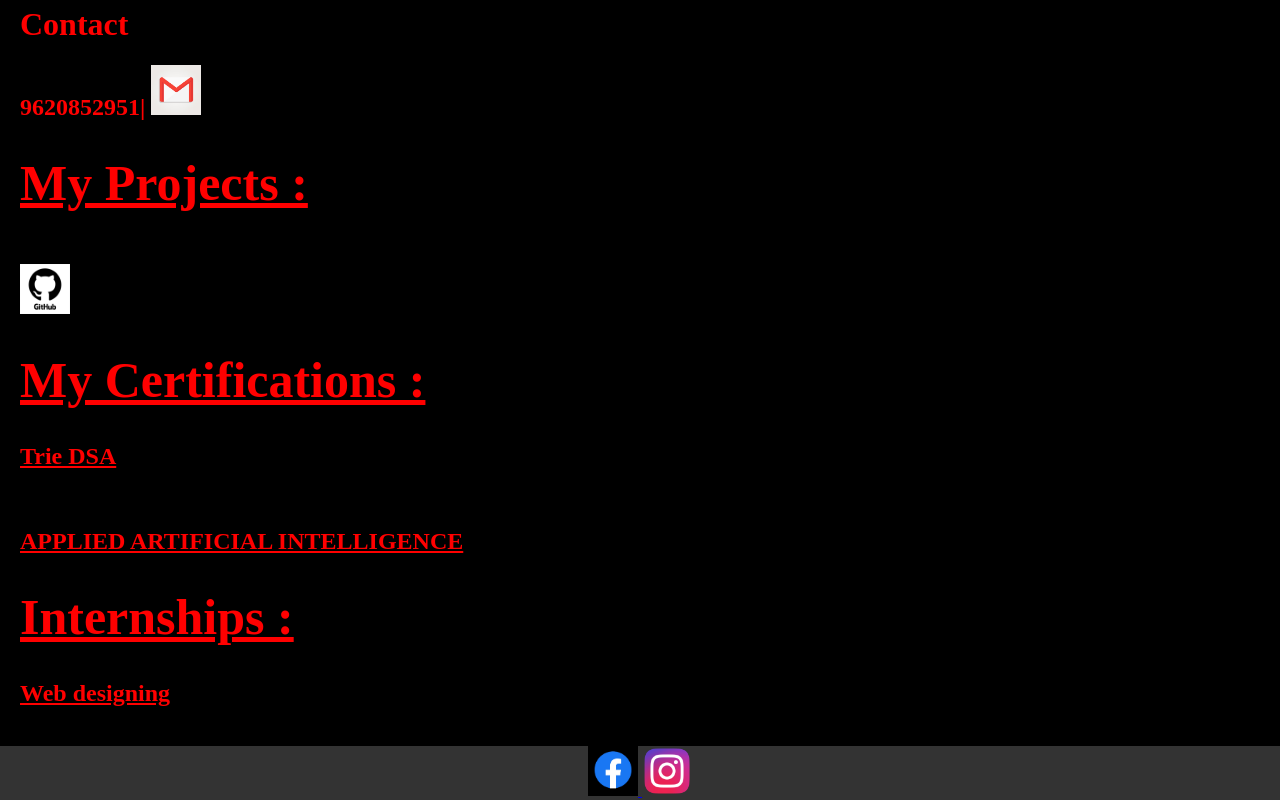
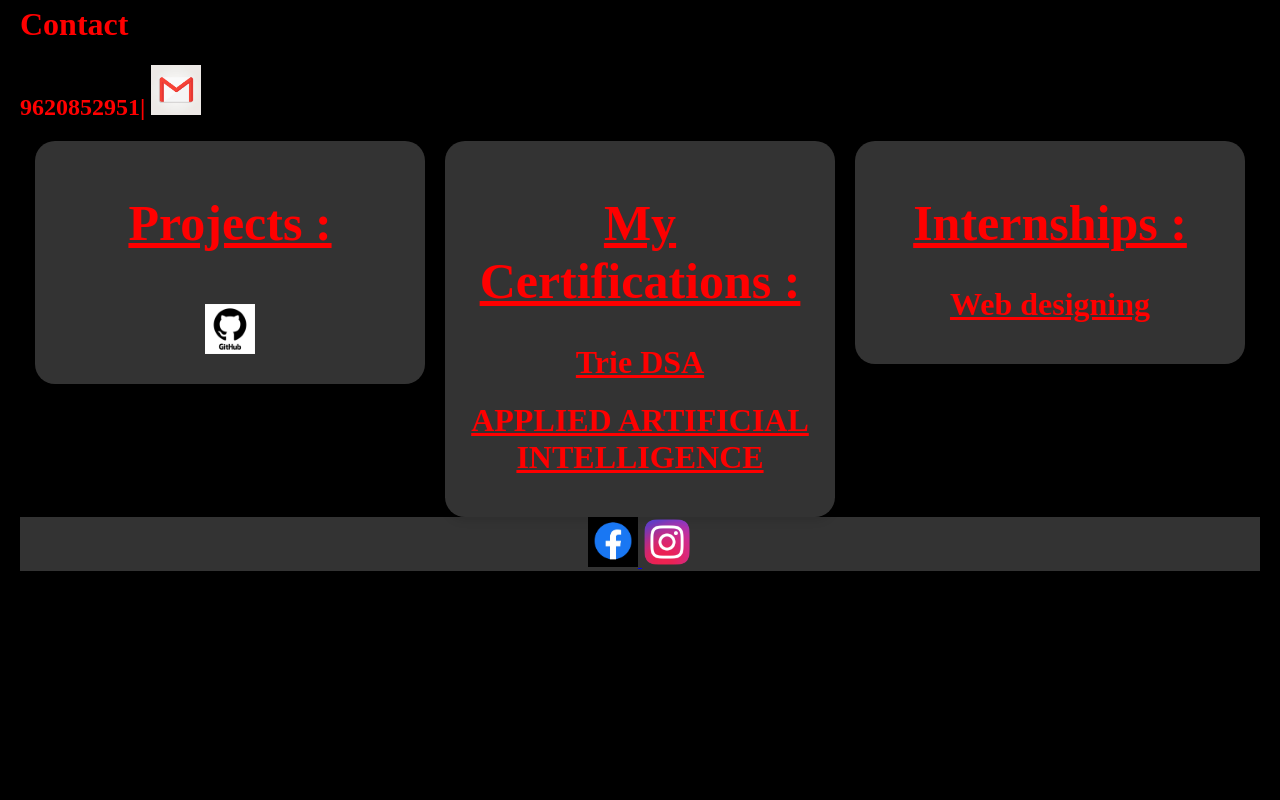
Before and after one commit to lucifer2835w/dclcssclass1st, a plain HTML site: page index.html in a window 1280 px wide. Shown: the part 1027-1827 px from the top of the page. After the commit the page ends 1618 px from the top, so only its background shows below. Drawn offline with Linux system fonts and the light colour scheme.

Commit message:
Update index.html

```diff
--- a/index.html
+++ b/index.html
@@ -16,9 +16,7 @@
         <a href="#home">Home</a>
         <a href="#about">About</a>
         <a href="#contact">Contact</a>
-        <a href="#project">projects</a>
-        <a href="#certificates">certifications</a>
-        <a href="#intership">internships</a>
+        <a href="#More">More</a>
     </div>
     <div style="padding:20px;">
         <h1 class="port" id="home">Vinayak M Menon</h1>
@@ -44,19 +42,22 @@
         <h1 style="color: red;" id="contact">Contact</h1>
         <h2 style="color: red;">9620852951| <a href="vmmenon07@gmail.com" target="_blank"><img
                     src="https://raw.githubusercontent.com/lucifer2835w/dclcssclass1st/main/set-social-media-business-icons_155083-584.jpg" width="50" height="50"></a></h2>
-            <h1 class="h1" id="project">my projects : </h1><br>
+        <div class="container">
+            <div class="card">
+        <h1  class="h1" id="More"> Projects : </h1><br>
             <a href="https://github.com/lucifer2835w" target="_blank"><img
-                        src="https://raw.githubusercontent.com/lucifer2835w/dclcssclass1st/main/git%20logo.jpg" width="50" height="50"></a>
+                        src="https://raw.githubusercontent.com/lucifer2835w/dclcssclass1st/main/git%20logo.jpg" width="50" height="50"></a></h1></div>
+    <div class="card"> <h1 class="h1" id="More">My certifications :</h1>
+    <h1><a style="color: red;"href="https://raw.githubusercontent.com/lucifer2835w/dclcssclass1st/main/trie%20dsa%20certificate.pdf"
+            target="_blank">Trie DSA</a></h1>
+    <h1><a style="color: red;"
+            href="https://raw.githubusercontent.com/lucifer2835w/dclcssclass1st/main/aap%20certificate.pdf"
+            target="_blank">APPLIED ARTIFICIAL INTELLIGENCE</a></h1></div>
 
-    <h1 class="h1" id="certificates">My certifications :</h1>
-    <h2><a style="color: red;"href="https://raw.githubusercontent.com/lucifer2835w/dclcssclass1st/main/trie%20dsa%20certificate.pdf"
-            target="_blank">Trie DSA</a></h2><br>
-    <h2><a style="color: red;"
-            href="https://raw.githubusercontent.com/lucifer2835w/dclcssclass1st/main/aap%20certificate.pdf"
-            target="_blank">APPLIED ARTIFICIAL INTELLIGENCE</a></h2>
-    <h1 class="h1" id="intership">Internships :</h1>
-    <h2><a style="color:red;"href="https://raw.githubusercontent.com/lucifer2835w/dclcssclass1st/main/intership.pdf">Web designing</a></h2>
-    </div>
+    <div class="card">
+    <h1 class="h1" id="More">Internships :</h1>
+    <h1><a style="color:red;"href="https://raw.githubusercontent.com/lucifer2835w/dclcssclass1st/main/intership.pdf">Web designing</a></h1>
+    </div></div>
     <div class="socialbar">
         <a href="https://www.facebook.com/BommanahalliKNSS/" target="_blank"><img src="https://raw.githubusercontent.com/lucifer2835w/dclcssclass1st/main/fb.jpg" width="50" height="50"> </a>
         <a href="https://www.instagram.com/p/DOtScZVjP5x/" target="_blank"><img src="https://raw.githubusercontent.com/lucifer2835w/dclcssclass1st/main/instagram-logo-png_seeklogo-306290.png" width="50" height="50"> </a>
```
